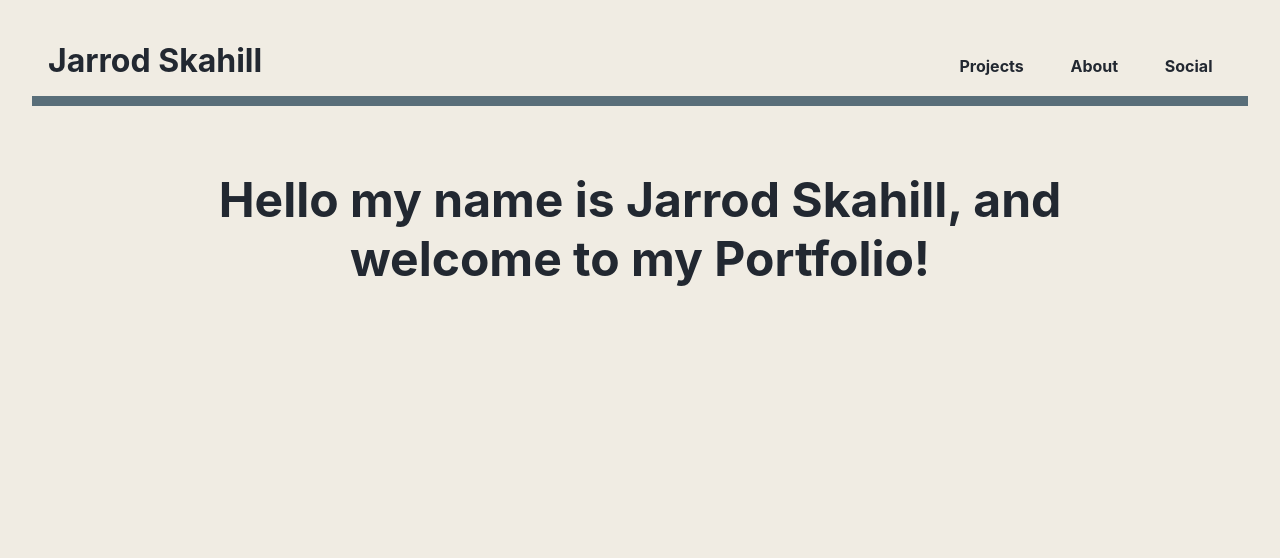
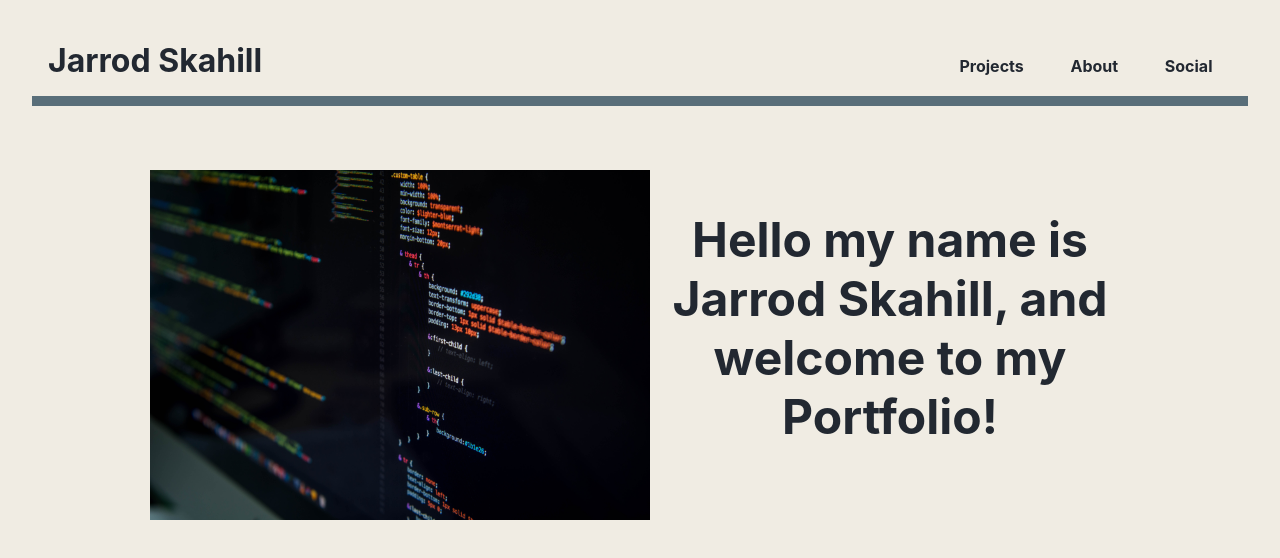
Before and after one commit to jarrod847/Portfolio, a React (Create React App) app: page / in a window 1280 px wide. Shown: the top 558 px of the page. Built offline with nearby package versions, Linux system fonts and the light colour scheme.

Commit message:
added a picture to header of landing page and changed some styles

```diff
--- a/src/Components/LandingPage.js
+++ b/src/Components/LandingPage.js
@@ -1,20 +1,12 @@
 import React from "react";
 import "../scss/landing.scss";
-import { BrowserRouter as Router, Route, Link } from "react-router-dom";
+import codingImg from "../imgs/coding_pic.jpg";
 const LandingPage = () => {
   return (
     <div className="landing">
-      <div className="landing-left">
+      <div className="landingHeaderContainer">
+        <img src={codingImg} />
         <h2>Hello my name is Jarrod Skahill, and welcome to my Portfolio!</h2>
-        {/* <p>
-          I have three pages: <Link className="land-links">About</Link> for a
-          short summary about myself,{" "}
-          <Link className="land-links">Projects</Link> is where you can find
-          current and past work, and <Link className="land-links">Social</Link>{" "}
-          is where I provide links to my social platforms and where you can send
-          me your email with inquires. Thanks for stopping by, feel free to
-          reach out and get in touch through my social page.
-        </p> */}
       </div>
     </div>
   );
--- a/src/scss/landing.scss
+++ b/src/scss/landing.scss
@@ -1,15 +1,22 @@
 .landing {
-  width: 75%;
+  width: 90%;
   margin: 5% auto;
-  .landing-left {
-  }
-  h1 {
-    color: #222831;
-  }
-  h2 {
-    color: #222831;
-    text-align: center;
-    font-size: 3rem;
+  .landingHeaderContainer {
+    display: flex;
+    margin: auto;
+    flex-direction: row;
+    width: 85%;
+    justify-content: space-between;
+
+    img {
+      width: 500px;
+      height: 350px;
+    }
+    h2 {
+      color: #222831;
+      text-align: center;
+      font-size: 3rem;
+    }
   }
 
   p {
```
Also changed, not shown: src/imgs/coding_pic.jpg (added).
